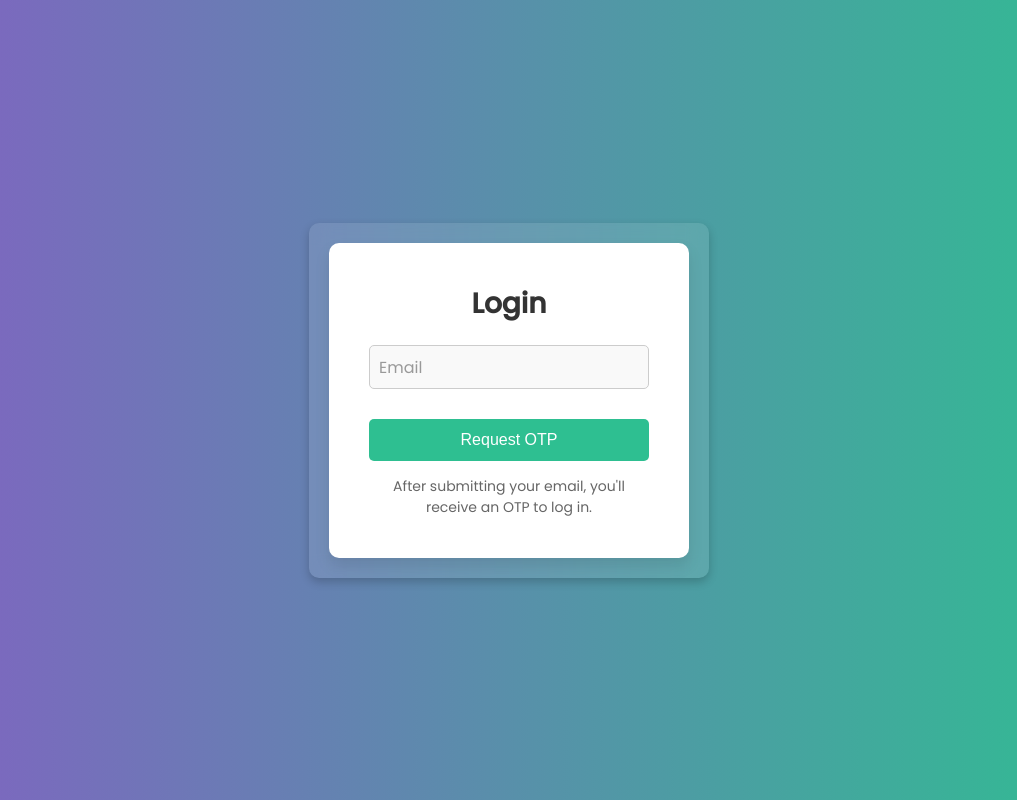
After one commit to Huzaifaa-21/university-website, a Flask app: page /login in a window 1280 px wide. The commit adds this page. Shown: the whole page, without its empty margins (131-1148 px from the left). Run offline with Flask 3, Linux system fonts and the light colour scheme.

Commit message:
Adding changes for OTP verification and pdf download

```diff
--- a/server.py
+++ b/server.py
@@ -1,6 +1,11 @@
-from flask import Flask, render_template, request, redirect, url_for, flash
+import datetime
+from flask import Flask, render_template, request, redirect, session, url_for, flash, send_file
 import mysql.connector
 from mysql.connector import Error
+from functools import wraps
+from otp_auth import generate_otp, send_otp_via_email
+from fpdf import FPDF
+import os
 
 app = Flask(__name__)
 app.secret_key = 'your_secret_key'
@@ -67,37 +72,120 @@ def create_table():
         cursor.close()
         db.close()
 
-# Creating routes for different pages
+# Login required decorator
+def login_required(f):
+    @wraps(f)
+    def decorated_function(*args, **kwargs):
+        if not session.get('logged_in'):
+            flash("You must be logged in to access this page.", "warning")
+            return redirect(url_for('login'))
+        return f(*args, **kwargs)
+    return decorated_function
+
+@app.route('/login', methods=['GET', 'POST'])
+def login():
+    if request.method == 'POST':
+        email = request.form.get('email')
+
+        if not email:
+            flash("Email is required!", "danger")
+            return redirect(url_for('login'))
+
+        otp = generate_otp()
+        session['email'] = email  # Store email in session
+        session['otp'] = otp  # Store OTP in session
+        session['otp_expiry'] = (datetime.datetime.now() + datetime.timedelta(minutes=5)).strftime('%Y-%m-%d %H:%M:%S')  # Set OTP expiration
+        session['otp_attempts'] = 0  # Initialize OTP attempts
+
+        # Send OTP via email
+        if send_otp_via_email(email, otp):
+            flash(f"OTP has been sent to {email}.", "info")
+            return redirect(url_for('verify_otp'))  # Redirect to OTP verification page
+        else:
+            flash("Failed to send OTP. Please try again.", "danger")
+            return redirect(url_for('login'))
+
+    return render_template('login.html')
+
+@app.route('/verify-otp', methods=['GET', 'POST'])
+def verify_otp():
+    if request.method == 'POST':
+        entered_otp = request.form.get('otp')
+        otp_expiry = session.get('otp_expiry')
+        otp_attempts = session.get('otp_attempts', 0)
+
+        # Check if OTP has expired
+        if datetime.datetime.now() > datetime.datetime.strptime(otp_expiry, '%Y-%m-%d %H:%M:%S'):
+            flash("OTP has expired. Please request a new one.", "danger")
+            return redirect(url_for('login'))
+
+        # Check OTP attempts
+        if otp_attempts >= 3:
+            flash("Maximum attempts exceeded. Please request a new OTP.", "danger")
+            return redirect(url_for('login'))
+
+        # Validate OTP
+        if entered_otp == session.get('otp'):
+            flash("Login successful!", "success")
+            session['logged_in'] = True  # Mark the user as logged in
+
+            session.pop('otp', None)  # Clear OTP from session
+            session.pop('otp_expiry', None)  # Clear OTP expiration
+            session.pop('otp_attempts', None)  # Clear OTP attempts
+
+            return redirect(url_for('home'))  # Redirect to homepage
+        else:
+            session['otp_attempts'] += 1  # Increment attempt counter
+            flash(f"Invalid OTP. You have {3 - session['otp_attempts']} attempts left.", "danger")
+            return redirect(url_for('verify_otp'))
+
+    return render_template('verify_otp.html')
+
+
+@app.route('/logout')
+@login_required
+def logout():
+    session.clear()  # Clear the entire session
+    flash("You have been logged out.", "success")
+    return redirect(url_for('login'))  # Redirect to the login page
 
 @app.route('/')
+@login_required
 def home():
     return render_template('index.html')
 
 @app.route('/about')
+@login_required
 def about():
     return render_template('about.html')
 
 @app.route('/notices')
+@login_required
 def notices():
     return render_template('notices.html')
 
 @app.route('/student-corner')
+@login_required
 def student_corner():
     return render_template('student-corner.html')
 
 @app.route('/contact')
+@login_required
 def contact():
     return render_template('contact.html')
 
 @app.route('/admission')
+@login_required
 def admission():
     return render_template('admission.html')
 
 @app.route('/admission-form')
+@login_required
 def admission_form():
     return render_template('admission-form.html')
 
 @app.route('/submit-application', methods=['POST'])
+@login_required
 def submit_application():
     # Retrieve form data
     full_name = request.form.get('full_name')
@@ -139,6 +227,20 @@ def submit_application():
         cursor.execute(sql, values)
         db.commit()
         flash('Application submitted successfully!', 'success')
+
+        # Store application details in session for preview
+        session['application_data'] = {
+            'full_name': full_name,
+            'email': email,
+            'phone_number': phone_number,
+            'board_name': board_name,
+            'class_name': class_name,
+            'percentage': percentage,
+            'additional_details': additional_details
+        }
+
+        return redirect(url_for('preview_application'))  # Redirect to preview page
+
     except Error as e:
         db.rollback()
         flash(f'Error submitting application: {e}', 'danger')
@@ -148,8 +250,43 @@ def submit_application():
 
     return redirect(url_for('admission_form'))
 
+@app.route('/preview-application')
+@login_required
+def preview_application():
+    application_data = session.get('application_data')
+    if not application_data:
+        flash("No application data found.", "danger")
+        return redirect(url_for('admission_form'))
+
+    return render_template('preview_application.html', application_data=application_data)
+
+@app.route('/download-pdf', methods=['POST'])
+@login_required
+def download_pdf():
+    application_data = session.get('application_data')
+    if not application_data:
+        flash("No application data found.", "danger")
+        return redirect(url_for('admission_form'))
+
+    # Create a PDF file
+    pdf = FPDF()
+    pdf.add_page()
+    pdf.set_font("Arial", size=12)
+
+    for key, value in application_data.items():
+        pdf.cell(200, 10, f"{key.replace('_', ' ').title()}: {value}", ln=True)
+
+    # Ensure the 'downloaded' directory exists
+    download_folder = 'downloaded'
+    os.makedirs(download_folder, exist_ok=True)
+
+    pdf_file_path = os.path.join(download_folder, 'application.pdf')
+    pdf.output(pdf_file_path)
+
+    # Send the PDF file for download
+    return send_file(pdf_file_path, as_attachment=True)
+
 if __name__ == '__main__':
-    # Create database and table before running the app
-    create_database()
-    create_table()
+    create_database()  # Ensure the database is created
+    create_table()  # Ensure the table is created
     app.run(debug=True)
--- /dev/null
+++ b/static/css/login.css
@@ -0,0 +1,104 @@
+/* General Styling */
+* {
+    margin: 0;
+    padding: 0;
+    box-sizing: border-box;
+}
+
+body {
+    font-family: 'Poppins', sans-serif;
+    background: linear-gradient(to right, #8360c3, #2ebf91);
+    height: 100vh;
+    display: flex;
+    justify-content: center;
+    align-items: center;
+}
+
+/* Login Container */
+.login-container {
+    width: 100%;
+    max-width: 400px;
+    padding: 20px;
+    background: rgba(255, 255, 255, 0.1);
+    backdrop-filter: blur(10px);
+    border-radius: 10px;
+    box-shadow: 0px 4px 10px rgba(0, 0, 0, 0.2);
+}
+
+/* Login Box */
+.login-box {
+    background: #fff;
+    padding: 40px;
+    border-radius: 10px;
+    box-shadow: 0 8px 15px rgba(0, 0, 0, 0.1);
+    text-align: center;
+}
+
+.login-box h2 {
+    margin-bottom: 20px;
+    color: #333;
+    font-size: 28px;
+}
+
+/* Input Group */
+.input-group {
+    position: relative;
+    margin-bottom: 30px;
+}
+
+.input-group input {
+    width: 100%;
+    padding: 12px; /* Adjusted padding */
+    font-size: 16px;
+    border: 1px solid #ccc;
+    border-radius: 5px;
+    background: #f9f9f9;
+    outline: none;
+    transition: all 0.3s;
+}
+
+.input-group input:focus {
+    border-color: #2ebf91;
+}
+
+.input-group label {
+    position: absolute;
+    left: 10px;
+    top: 50%; /* Start in the middle */
+    transform: translateY(-50%);
+    font-size: 16px;
+    color: #999;
+    transition: all 0.3s;
+}
+
+.input-group input:focus + label,
+.input-group input:not(:placeholder-shown) + label {
+    top: -10px; /* Adjusted position */
+    left: 10px;
+    color: #2ebf91;
+    font-size: 12px;
+}
+
+/* Button */
+.login-btn {
+    width: 100%;
+    padding: 12px;
+    background-color: #2ebf91;
+    border: none;
+    color: white;
+    font-size: 16px;
+    border-radius: 5px;
+    cursor: pointer;
+    transition: background-color 0.3s;
+}
+
+.login-btn:hover {
+    background-color: #27a982;
+}
+
+/* OTP Notice */
+.otp-notice {
+    margin-top: 15px;
+    font-size: 14px;
+    color: #666;
+}
--- a/templates/about.html
+++ b/templates/about.html
@@ -20,6 +20,7 @@
                 <li><a href="{{ url_for('student_corner') }}">Student Corner</a></li>
                 <li><a href="{{ url_for('admission_form') }}">Admission</a></li>
                 <li><a href="{{ url_for('contact') }}">Contact</a></li>
+                <li><a href="{{ url_for('logout') }}">Logout</a></li>
             </ul>
         </nav>
     </header>
--- a/templates/admission.html
+++ b/templates/admission.html
@@ -20,6 +20,7 @@
                 <li><a href="{{ url_for('student_corner') }}">Student Corner</a></li>
                 <li><a href="{{ url_for('admission') }}">Admission</a></li>
                 <li><a href="{{ url_for('contact') }}">Contact</a></li>
+                <li><a href="{{ url_for('logout') }}">Logout</a></li>
             </ul>
         </nav>
     </header>
--- a/templates/contact.html
+++ b/templates/contact.html
@@ -20,6 +20,7 @@
                 <li><a href="{{ url_for('student_corner') }}">Student Corner</a></li>
                 <li><a href="{{ url_for('admission') }}">Admission</a></li>
                 <li><a href="{{ url_for('contact') }}">Contact</a></li>
+                <li><a href="{{ url_for('logout') }}">Logout</a></li>
             </ul>
         </nav>
     </header>
--- a/templates/index.html
+++ b/templates/index.html
@@ -20,6 +20,7 @@
                 <li><a href="{{ url_for('student_corner') }}">Student Corner</a></li>
                 <li><a href="{{ url_for('admission_form') }}">Admission</a></li>
                 <li><a href="{{ url_for('contact') }}">Contact</a></li>
+                <li><a href="{{ url_for('logout') }}">Logout</a></li>
             </ul>
         </nav>
     </header>
--- /dev/null
+++ b/templates/login.html
@@ -0,0 +1,29 @@
+<!DOCTYPE html>
+<html lang="en">
+<head>
+    <meta charset="UTF-8">
+    <meta name="viewport" content="width=device-width, initial-scale=1.0">
+    <title>Login - University Portal</title>
+    <link rel="stylesheet" href="/static/css/login.css">
+    <link href="https://fonts.googleapis.com/css2?family=Poppins:wght@400;500&display=swap" rel="stylesheet">
+</head>
+<body>
+
+<div class="login-container">
+    <div class="login-box">
+        <h2>Login</h2>
+        <form action="{{ url_for('login') }}" method="POST">
+            <div class="input-group">
+                <input type="email" name="email" id="email" placeholder=" " required>
+                <label for="email">Email</label>
+            </div>
+            <button type="submit" class="login-btn">Request OTP</button>
+        </form>
+        <div class="otp-notice">
+            <p>After submitting your email, you'll receive an OTP to log in.</p>
+        </div>
+    </div>
+</div>
+
+</body>
+</html>
--- a/templates/notices.html
+++ b/templates/notices.html
@@ -20,6 +20,7 @@
                 <li><a href="{{ url_for('student_corner') }}">Student Corner</a></li>
                 <li><a href="{{ url_for('admission') }}">Admission</a></li>
                 <li><a href="{{ url_for('contact') }}">Contact</a></li>
+                <li><a href="{{ url_for('logout') }}">Logout</a></li>
             </ul>
         </nav>
     </header>
--- a/templates/student-corner.html
+++ b/templates/student-corner.html
@@ -20,6 +20,7 @@
                 <li><a href="{{ url_for('student_corner') }}">Student Corner</a></li>
                 <li><a href="{{ url_for('admission') }}">Admission</a></li>
                 <li><a href="{{ url_for('contact') }}">Contact</a></li>
+                <li><a href="{{ url_for('logout') }}">Logout</a></li>
             </ul>
         </nav>
     </header>
```
Also changed, not shown: otp_auth.py (added, +44 -0 lines), static/css/verify-otp.css (added, +63 -0 lines), templates/preview_application.html (added, +58 -0 lines), templates/verify_otp.html (added, +20 -0 lines), 1 other file.
